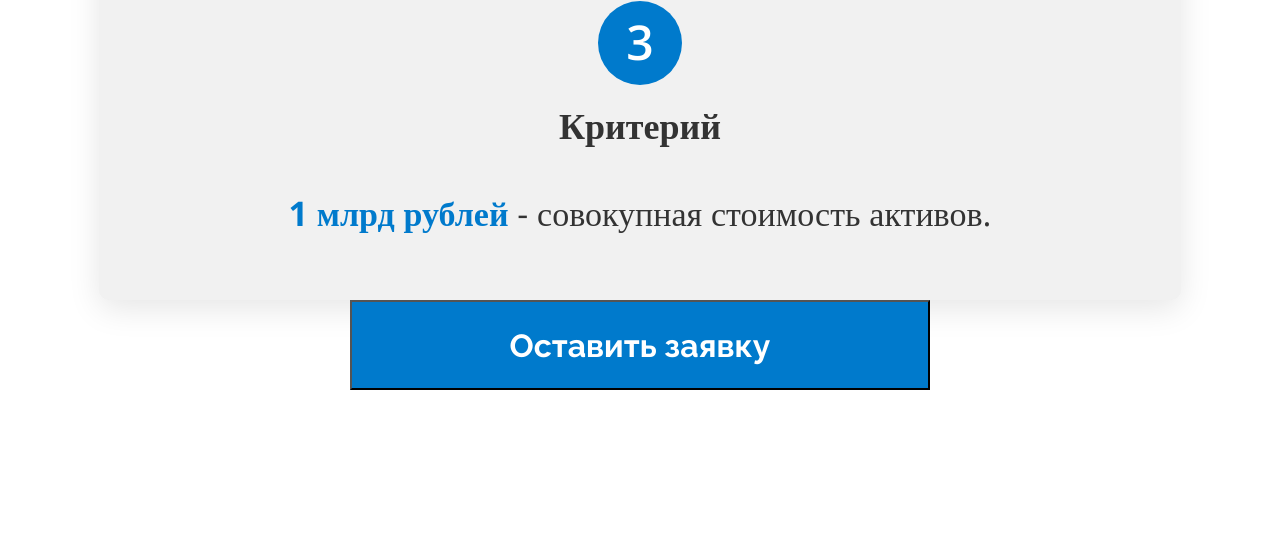
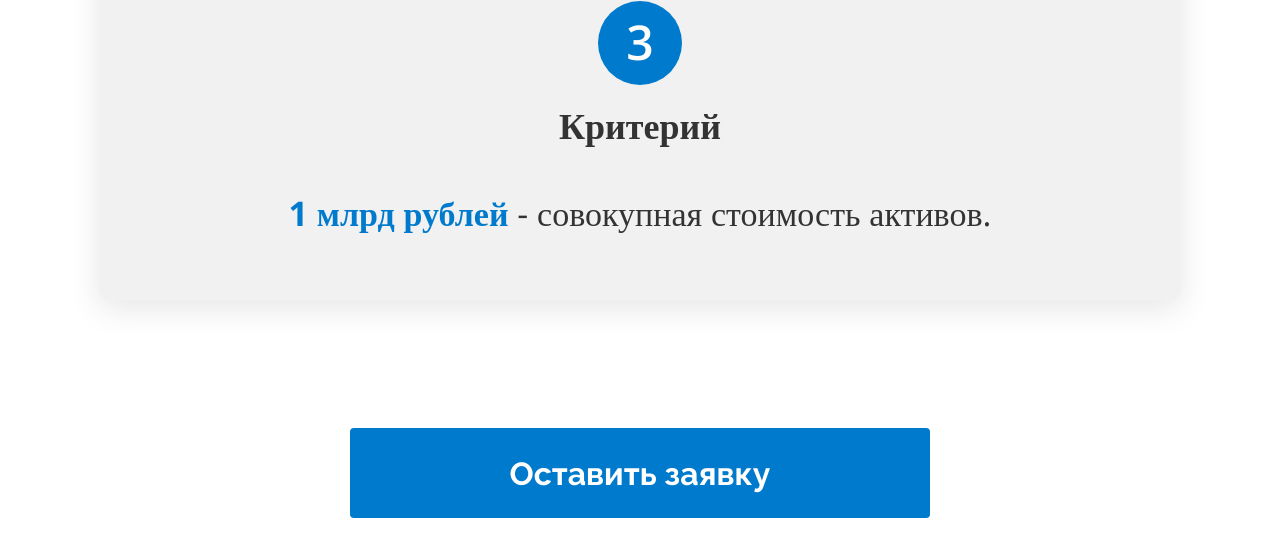
Before and after one commit to k1ngsterr1/taxes-monitoring, a React (Create React App) app: page / in a window 1280 px wide. Shown: the part 5519-6075 px from the top of the page. Built offline with nearby package versions, Linux system fonts and the light colour scheme.

Commit message:
taxes-monitoring V2.2

```diff
--- a/src/styles/requirements/requirements-styles.css
+++ b/src/styles/requirements/requirements-styles.css
@@ -103,5 +103,8 @@
   font-size: clamp(8px, 3.73824vw, 32px);
   font-style: normal;
   font-weight: 700;
+  border: none;
+  border-radius: 4px;
+  margin-top: clamp(32px, 14.95296vw, 128px);
   line-height: normal;
 }/*# sourceMappingURL=requirements-styles.css.map */
--- a/src/styles/requirements/requirements-styles.sass
+++ b/src/styles/requirements/requirements-styles.sass
@@ -142,4 +142,7 @@ $container: 86.45833333333333%
                     font-size: $m16mob
                     font-style: normal
                     font-weight: 700
+                    border: none
+                    border-radius: 4px
+                    margin-top: $m64mob
                     line-height: normal
```
Also changed, not shown: 1 other file (tests, documents, lock files or other folders).
